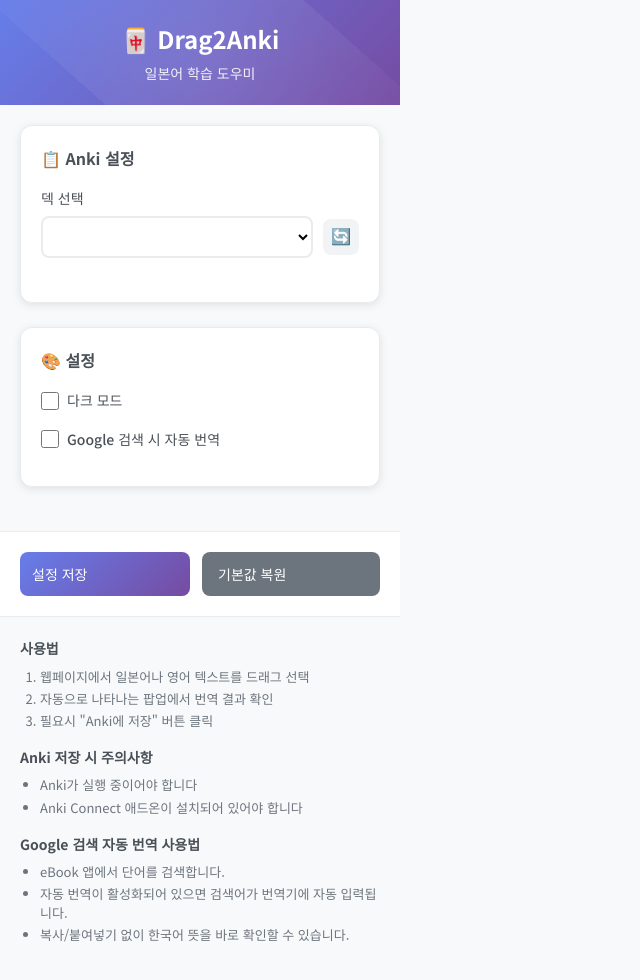
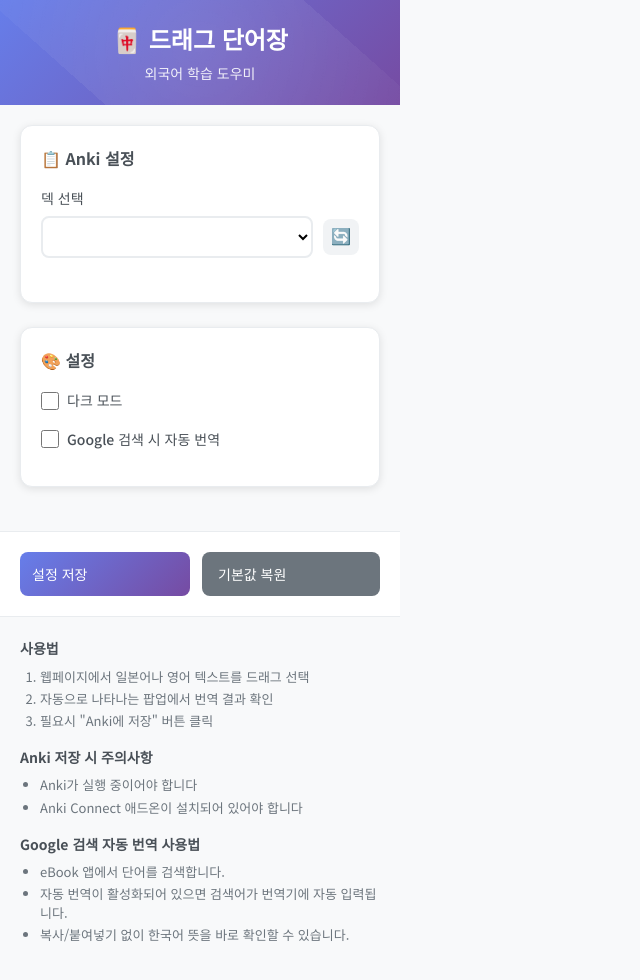
Before and after one commit to 1132jjw/Drag2Anki_JP, a website built with webpack: page popup.html in a window 1280 px wide. Shown: the whole page, without its empty margins (0-640 px from the left). Built offline with nearby package versions, Linux system fonts and the light colour scheme; some packages are replaced by stand-ins of ours; no server answers.

Commit message:
chore: 서비스 이름 변경

```diff
--- a/package.json
+++ b/package.json
@@ -1,7 +1,7 @@
 {
-  "name": "drag2anki",
+  "name": "드래그 단어장(드래그하고 번역해서 Anki에 저장)",
   "version": "1.0.0",
-  "description": "일본어와 영어 학습을 위한 올인원 크롬 익스텐션, 드래그로 번역하고 Anki 카드로 바로 저장!",
+  "description": "일본어와 영어 학습을 위한 올인원 크롬 익스텐션, 드래그로 번역하고 Anki 카드로 바로 저장하세요!",
   "main": "webpack.config.js",
   "scripts": {
     "test": "jest",
--- a/popup.html
+++ b/popup.html
@@ -3,14 +3,14 @@
 <head>
     <meta charset="UTF-8">
     <meta name="viewport" content="width=device-width, initial-scale=1.0">
-    <title>Drag2Anki 설정</title>
+    <title>드래그 단어장 설정</title>
     <link rel="stylesheet" href="popup.css">
 </head>
 <body>
     <div class="container">
         <div class="header">
-            <h1>🀄 Drag2Anki</h1>
-            <p class="subtitle">일본어 학습 도우미</p>
+            <h1>🀄 드래그 단어장</h1>
+            <p class="subtitle">외국어 학습 도우미</p>
         </div>
 
         <div class="content">
--- a/src/popup.js
+++ b/src/popup.js
@@ -145,8 +145,6 @@
         elements.refreshDecks.addEventListener('click', loadDeckNames);
     }
 
-    // 제거: URL 입력 검증 관련 로직은 더 이상 사용되지 않음
-
     // testAnkiConnection은 더 이상 별도로 사용하지 않음 (새로고침 버튼에서 통합 수행)
 
     function saveSettings() {
```
Also changed, not shown: README.md, manifest.json.
